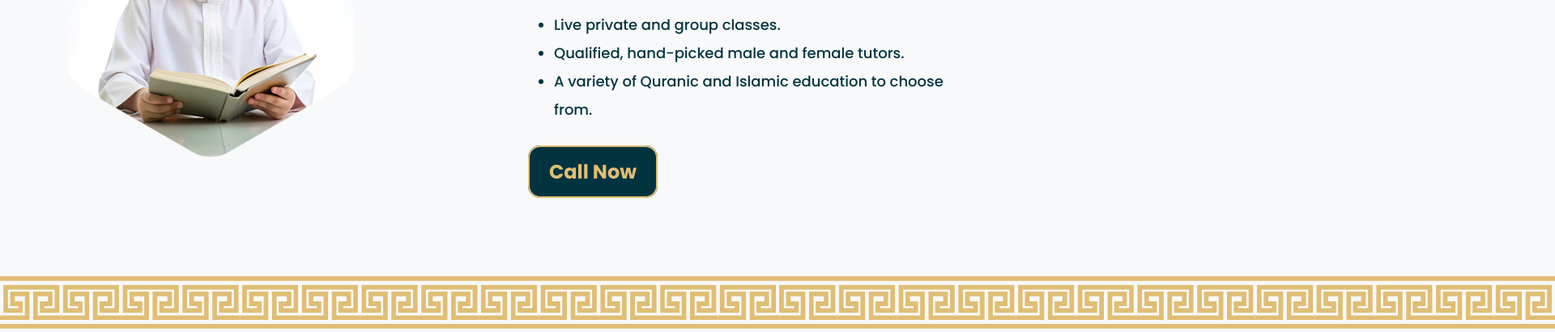
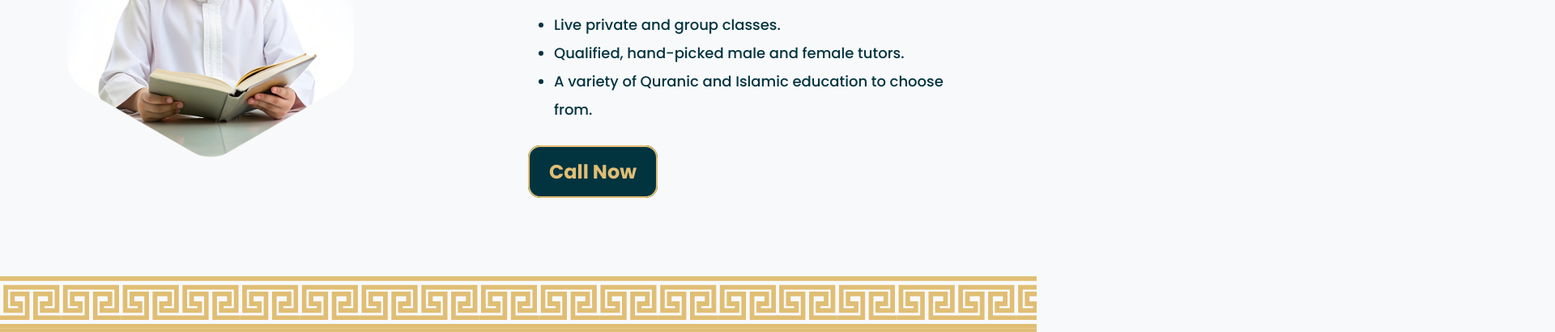
Before and after one commit to abdurrahmanfahim/IlmeDeenAcademy, a plain HTML site: page index.html in a window 1280 px wide. Shown: the part 421-832 px from the top of the page at 81% size, 1920 px wide, since content can reach past the window. Drawn offline with nearby package versions, Linux system fonts and the light colour scheme.

Commit message:
line fixed

```diff
--- a/css/style.css
+++ b/css/style.css
@@ -161,11 +161,9 @@ h1
 
 .lineBox
 {
-    display: flex;
-}
-.line
-{
-    margin: 0 auto !important;
+    width: 100%;
+    height: 69.404px;
+    background: url('../images/line.svg');
 }
 
 /* ============= Banner End ============= */
@@ -251,9 +249,8 @@ h1
 }
 
 @media screen and (min-width: 1920px) {
-    .line
+    .lineBox
     {
-        margin: 0 auto !important;
         width: 100%;
     }
 }
--- a/index.html
+++ b/index.html
@@ -134,7 +134,6 @@
     </section>
 
     <div class="container-fluid lineBox">
-        <img class="line" src="./images/line.svg" alt="line">
     </div>
 
 
```
